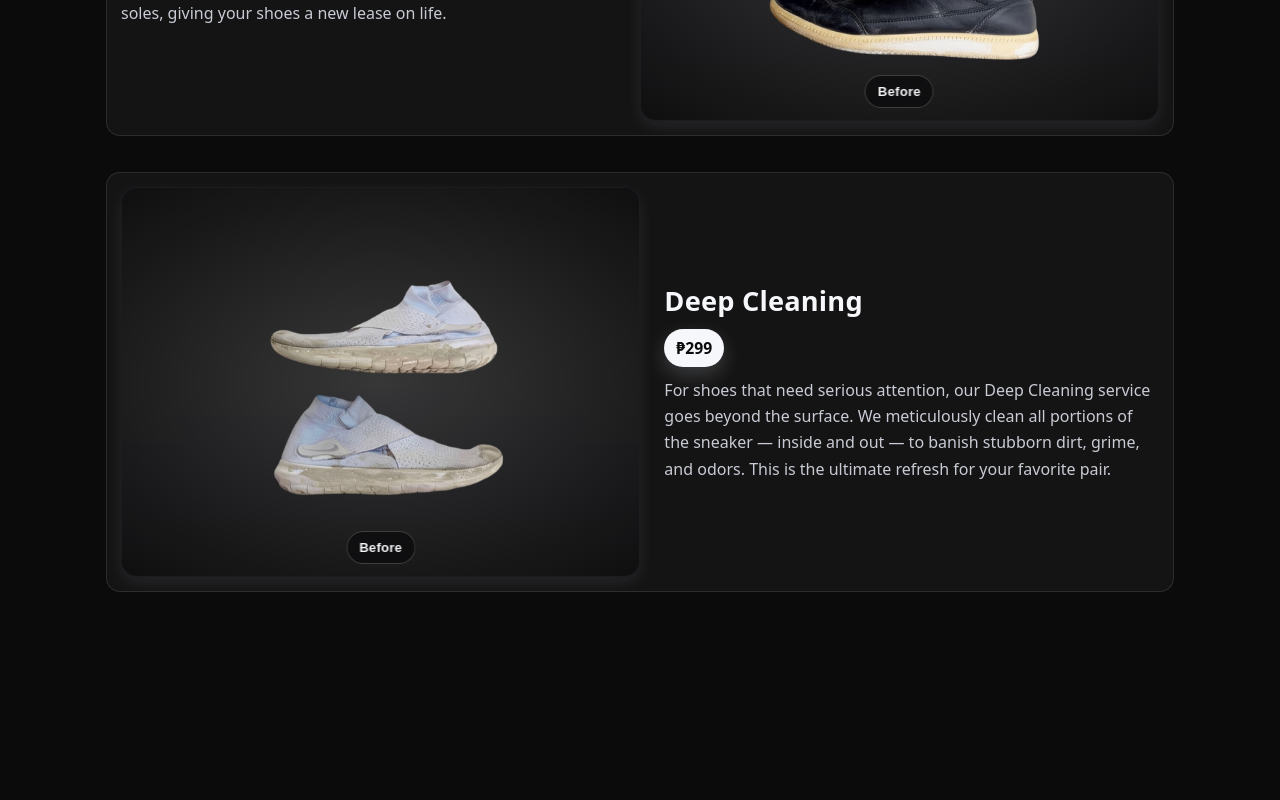
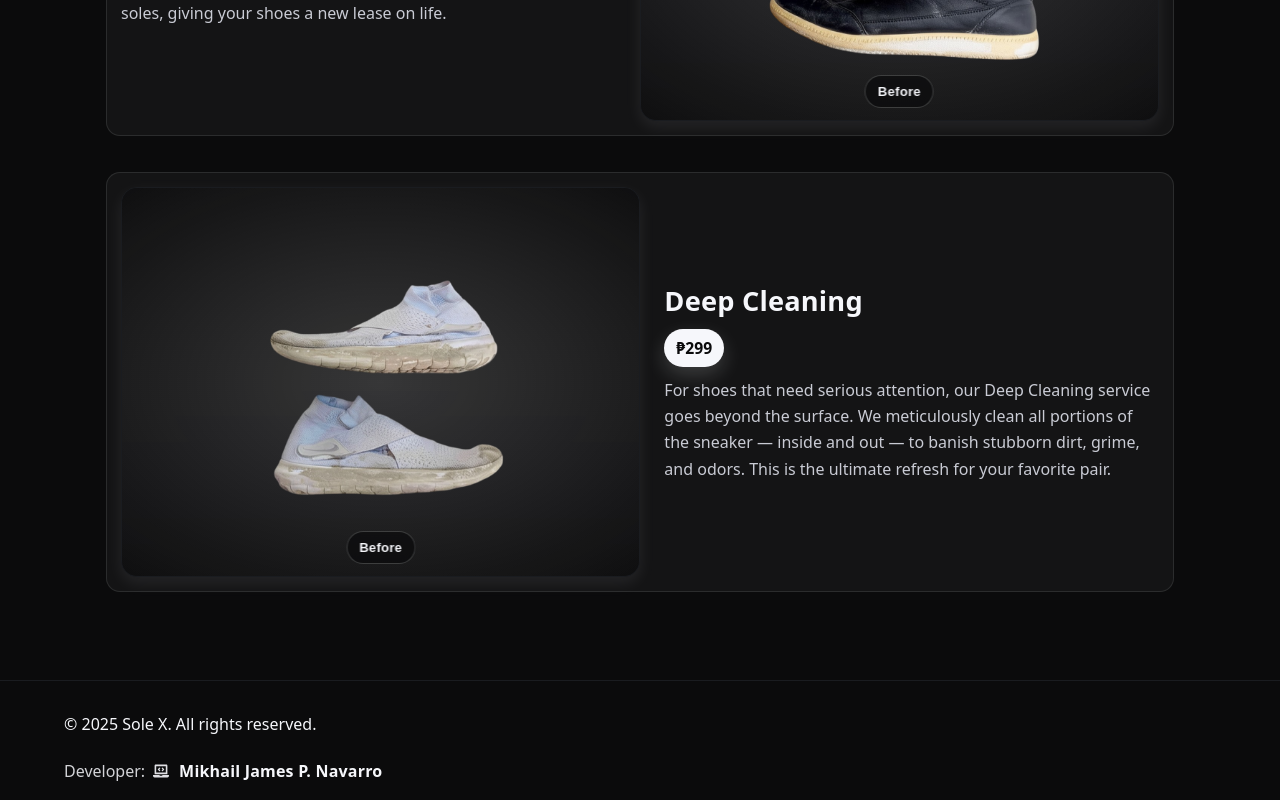
Before and after one commit to MikhailAg0ny/Sole-X-Web-Landing-Page, a React (Vite) app in the folder web_frontend/: page /services in a window 1280 px wide. Shown: the part 1022-1822 px from the top of the page. Before the commit the page ends 1702 px from the top, so only its background shows below. Built offline with nearby package versions, Linux system fonts and the light colour scheme.

Commit message:
Adding Footer Developer Name and Rainbow Logic Hover
- Adding my own Developer Name
- Adding Rainbow color effect text that when hovering mouse and it follows it logic

```diff
--- a/web_frontend/src/components/Footer/Footer.jsx
+++ b/web_frontend/src/components/Footer/Footer.jsx
@@ -1,10 +1,31 @@
 import styles from './Footer.module.css'
+import { FaLaptopCode } from 'react-icons/fa'
 
 export default function Footer({ peek = false }) {
+  const onNameMove = (e) => {
+    const el = e.currentTarget
+    const rect = el.getBoundingClientRect()
+  const x = ((e.clientX - rect.left) / rect.width) * 100
+  const y = ((e.clientY - rect.top) / rect.height) * 100
+  el.style.setProperty('--mx', `${x}%`)
+  el.style.setProperty('--my', `${y}%`)
+  }
+  const onNameLeave = (e) => {
+    const el = e.currentTarget
+    el.style.removeProperty('--mx')
+    el.style.removeProperty('--my')
+  }
   return (
   <footer className={`${styles.footer} ${peek ? styles.peek : ''}`}>
       <div className={styles.inner}>
         <p>© {new Date().getFullYear()} Sole X. All rights reserved.</p>
+        <div className={styles.signature} aria-label="Site creator signature">
+          <span className={styles.by}>Developer:</span>
+          <FaLaptopCode className={styles.devIcon} aria-hidden="true" />
+          <span className={styles.nameWrap} onMouseMove={onNameMove} onMouseLeave={onNameLeave}>
+            <span className={styles.nameBase} data-name="Mikhail James P. Navarro">Mikhail James P. Navarro</span>
+          </span>
+        </div>
       </div>
     </footer>
   )
--- a/web_frontend/src/components/Footer/Footer.module.css
+++ b/web_frontend/src/components/Footer/Footer.module.css
@@ -1,19 +1,56 @@
+/* Base footer */
 .footer {
   border-top: 1px solid var(--border);
-  position: fixed;
-  left: 0;
-  right: 0;
-  bottom: 0;
-  background: var(--color-bg);
-  transform: translateY(100%);
-  transition: transform 260ms ease;
-  will-change: transform;
-  z-index: 50;
+  width: 100%;
+  background: var(--surface, transparent);
+  color: var(--text);
+  transition: background-color 200ms ease, color 200ms ease, border-color 200ms ease;
 }
-.peek { transform: translateY(0); }
+
+/* Layout */
 .inner {
-  width: min(1200px, 100%);
-  margin-inline: auto;
-  padding: 24px;
-  color: var(--muted);
+  max-width: 1200px;
+  margin: 0 auto;
+  padding: 16px 24px calc(16px + env(safe-area-inset-bottom, 0px));
+  display: flex;
+  flex-direction: column;
+  gap: 8px;
 }
+
+.signature { display: flex; align-items: center; flex-wrap: wrap; gap: 8px; line-height: 1.6; }
+.by { opacity: .85; color: var(--footer-fg, var(--text)); transition: color 200ms ease, opacity 200ms ease; }
+.devIcon { opacity: .9; color: var(--footer-fg, var(--text)); transition: color 200ms ease, opacity 200ms ease; }
+
+/* Name, single-element effect */
+.nameWrap { position: relative; display: inline-block; padding: 0 2px; line-height: 1; }
+.nameBase {
+  position: relative;
+  display: inline-block;
+  font-weight: 700;
+  letter-spacing: .2px;
+  color: var(--footer-fg, var(--text));
+}
+
+/* Use a pseudo-element for the rainbow clipped to the text. No duplicate nodes. */
+.nameBase::after {
+  content: attr(data-name);
+  position: absolute;
+  inset: 0;
+  pointer-events: none;
+  color: transparent;
+  -webkit-text-fill-color: transparent;
+  background-clip: text;
+  -webkit-background-clip: text;
+  background-image: radial-gradient(
+    100px 60px at var(--mx, 50%) var(--my, 50%),
+    #ff3b30 0%, #ff9500 20%, #ffcc00 35%, #34c759 50%, #007aff 65%, #5856d6 80%, #af52de 95%, rgba(175,82,222,0) 100%
+  );
+  opacity: 0;
+  transition: opacity 240ms ease;
+}
+.nameWrap:hover .nameBase::after { opacity: 1; }
+
+@media (max-width: 480px) {
+  .inner { padding: 14px 16px calc(16px + env(safe-area-inset-bottom, 0px)); }
+  .signature { gap: 6px; }
+}
--- a/web_frontend/src/components/Three/ModelCanvas.jsx
+++ b/web_frontend/src/components/Three/ModelCanvas.jsx
@@ -30,7 +30,7 @@ function ShoeModel({ url, rotation = [0, Math.PI, 0], scale = 1, spin = true, sp
     const center = new THREE.Vector3()
     box.getCenter(center)
     model.position.set(-center.x, -box.min.y, -center.z)
-    setIsPositioned(true)
+  setIsPositioned(true)
   }, [model])
 
   useEffect(() => {
@@ -42,6 +42,7 @@ function ShoeModel({ url, rotation = [0, Math.PI, 0], scale = 1, spin = true, sp
   innerRef.current.position.y -= box.min.y
     setIsPositioned(true)
   }, [rotation])
+
 
   // One-shot re-ground after first frame to avoid any late material/decoder updates shifting bounds
   useFrame(() => {
@@ -78,17 +79,11 @@ export default function ModelCanvas({ modelUrl = '/models/nike_air_zoom_pegasus_
       // Force a re-render of the canvas to fix positioning issues
       window.dispatchEvent(new Event('resize'))
     }
-
     const handleVisibilityChange = () => {
-      if (!document.hidden) {
-        // Small delay to ensure DOM is ready after alt-tab
-        setTimeout(handleResize, 100)
-      }
+      if (!document.hidden) setTimeout(handleResize, 100)
     }
-
     window.addEventListener('resize', handleResize)
     document.addEventListener('visibilitychange', handleVisibilityChange)
-
     return () => {
       window.removeEventListener('resize', handleResize)
       document.removeEventListener('visibilitychange', handleVisibilityChange)
@@ -99,6 +94,8 @@ export default function ModelCanvas({ modelUrl = '/models/nike_air_zoom_pegasus_
   const mqShort = typeof window !== 'undefined' ? window.matchMedia('(max-height: 620px)').matches : false
   const fov = mqSmall ? (mqShort ? 60 : 55) : 45
   const dpr = mqSmall ? [1, mqShort ? 1.25 : 1.5] : [1, 2]
+
+  const modelGroupRef = useRef()
 
   return (
     <div className={styles.wrapper}>
@@ -125,7 +122,7 @@ export default function ModelCanvas({ modelUrl = '/models/nike_air_zoom_pegasus_
             shadow-mapSize-width={1024}
             shadow-mapSize-height={1024}
           />
-          <group position={offset}>
+          <group ref={modelGroupRef} position={offset}>
             <ShoeModel url={modelUrl} rotation={rotation ?? (rearView ? [0, Math.PI, 0] : [0, 0, 0])} scale={scale} spin={spin} spinSpeed={spinSpeed} />
           </group>
           <ContactShadows position={[0, (offset?.[1] || 0) - 0.001, 0]} opacity={0.35} blur={2.8} scale={10} far={8} />
```
